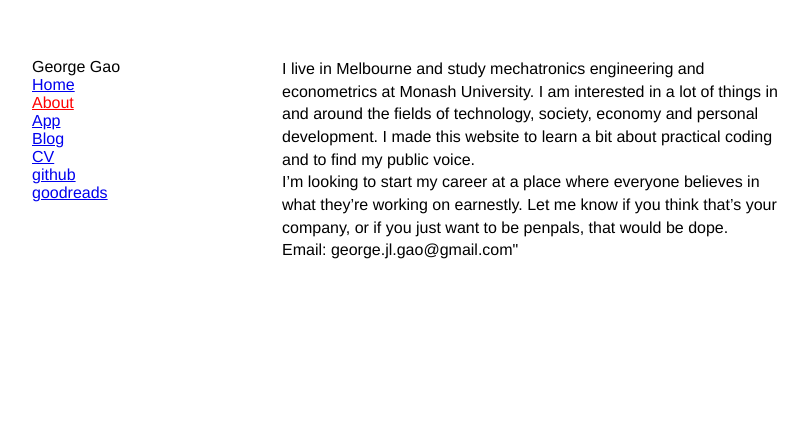
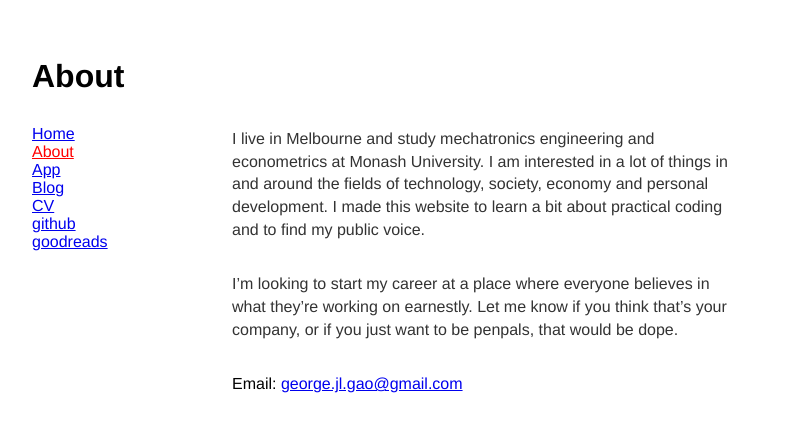
Before and after one commit to jlgao2/jlgao2.github.io, a Jekyll site: the page built from about.html, in a window 1280 px wide. Shown: the top 432 px of the page, without its empty margins (26-834 px from the left). Built offline with Jekyll 4.4.1, drawn with Linux system fonts in a browser that asks for light colours.

Commit message:
styling updates

```diff
--- a/_layouts/default.html
+++ b/_layouts/default.html
@@ -10,15 +10,13 @@
 </head>
 <body>
 <div id="menu">
-<span class="title">George Gao</span>
+    <h1 style="margin-top: 0px; margin-bottom: 30px;">{{ page.title }}</h1>
 <ul>
     {% include navigation.html %}
 </ul>
 </div>
-<div id="right">&nbsp;</div>
 <div id="content">
     {{ content }}
 </div>
-</div>
 </body>
 </html>
--- a/_sass/main.scss
+++ b/_sass/main.scss
@@ -12,9 +12,13 @@
     margin-top: 50px;
     margin-left: 50px;
     text-align: left;
+    vertical-align: text-top;
     width: 200px;
     font-family: "Myriad Pro", "Helvetica Neue", Helvetica;
 
+    #menu h1{
+    margin-top: 0;
+    }
 
     ul {
     list-style-type: none;
@@ -27,6 +31,7 @@
         color: #0864c7;
         }
     }
+
   #left {
     height: 1px;
     float: left;
@@ -46,25 +51,26 @@
     overflow: hidden;
     width: 50px;
     margin: 0;
-    padding: 200px;
+    padding: 50px;
   }
 
 
   #content {
-    margin-top: 50px;
-    margin-left: 50px;
+    margin-top: 120px;
+    margin-left: 0;
     float: left;
     width: 500px;
     line-height: 0.6cm;
+    padding: 0px;
   }
 
   #content h1, #content h2, #content h3 {
     font-family: "Myriad Pro", "Helvetica Neue", Helvetica;
-    margin: 0;
+    margin-top: 0px;
+    margin-bottom: 10px;
   }
 
   #content h2 {
-    margin-top: 2em;
   }
 
   #content .byline, #content .byline a, #content .note {
@@ -74,7 +80,8 @@
 
   #content p, #content ul {
     color: #333;
-    line-height: 18px;
+    padding-bottom: 1em;
+    margin-top: 0;
   }
 
   #content sup.note {
@@ -101,6 +108,7 @@
 
   #content li {
     margin-bottom: 0.7em;
+    list-style-type: none;
   }
 
   .post + .post {
--- a/about.html
+++ b/about.html
@@ -2,8 +2,11 @@
 layout: default
 title: About
 ---
-I live in Melbourne and study mechatronics engineering and econometrics at Monash University. I am interested in a lot of things in and around the fields of technology, society, economy and personal development. I made this website to learn a bit about practical coding and to find my public voice.
-<br>
-I’m looking to start my career at a place where everyone believes in what they’re working on earnestly. Let me know if you think that’s your company, or if you just want to be penpals, that would be dope.
-<br>
-Email: george.jl.gao@gmail.com"
+<p>I live in Melbourne and study mechatronics engineering and econometrics at Monash University.
+    I am interested in a lot of things in and around the fields of technology, society, economy and personal development.
+    I made this website to learn a bit about practical coding and to find my public voice.
+</p>
+<p>I’m looking to start my career at a place where everyone believes in what they’re working on earnestly.
+    Let me know if you think that’s your company, or if you just want to be penpals, that would be dope.
+</p>
+Email: <a href="mailto:george.jl.gao@gmail.com">george.jl.gao@gmail.com</a>
--- a/blog.html
+++ b/blog.html
@@ -2,7 +2,6 @@
 layout: default
 title: Blog
 ---
-<h1>Latest Posts</h1>
 <ul>
   {% for post in site.posts %}
     <li>
--- a/cv.html
+++ b/cv.html
@@ -3,13 +3,8 @@ layout: default
 title:  cv
 ---
 <p>I'm learning R and Python for data science, I'm pretty good at CAD and Drafting in NX, I've lead engineering teams with decent results before.</p>
-<br>
 <p>In reverse chronological order</p>
-<br>
 <p>2020: Final Year Project(Undergrad honours thesis) at Monash University on Deep Learning for Remote Sensing Enhancement supervised by K. Ackermann and T. Drummond </p>
-<br>
 <p>2019: Internships at McMurtry Automotive (UK), Drive Systems Design(USA) and Australian Competition and Consumer Commission</p>
-<br>
 <p>2018: Electric Powertrain Leader at Monash Motorsport Formula-SAE/Formula Student team. Won at FSUK, Placed 4th in FS-Austria and 6th at FS-Germany </p>
-<br>
 <p>2017: Exchange at the University of Hong Kong; Driveline Designer at Monash Motorsport, Winner FSAE-Australasia</p>
--- a/index.html
+++ b/index.html
@@ -1,4 +1,4 @@
 ---
 layout: default
-title: About
+title: George
 ---
```
Also changed, not shown: about_oldd.html (deleted, +0 -40 lines), 11 other files.
